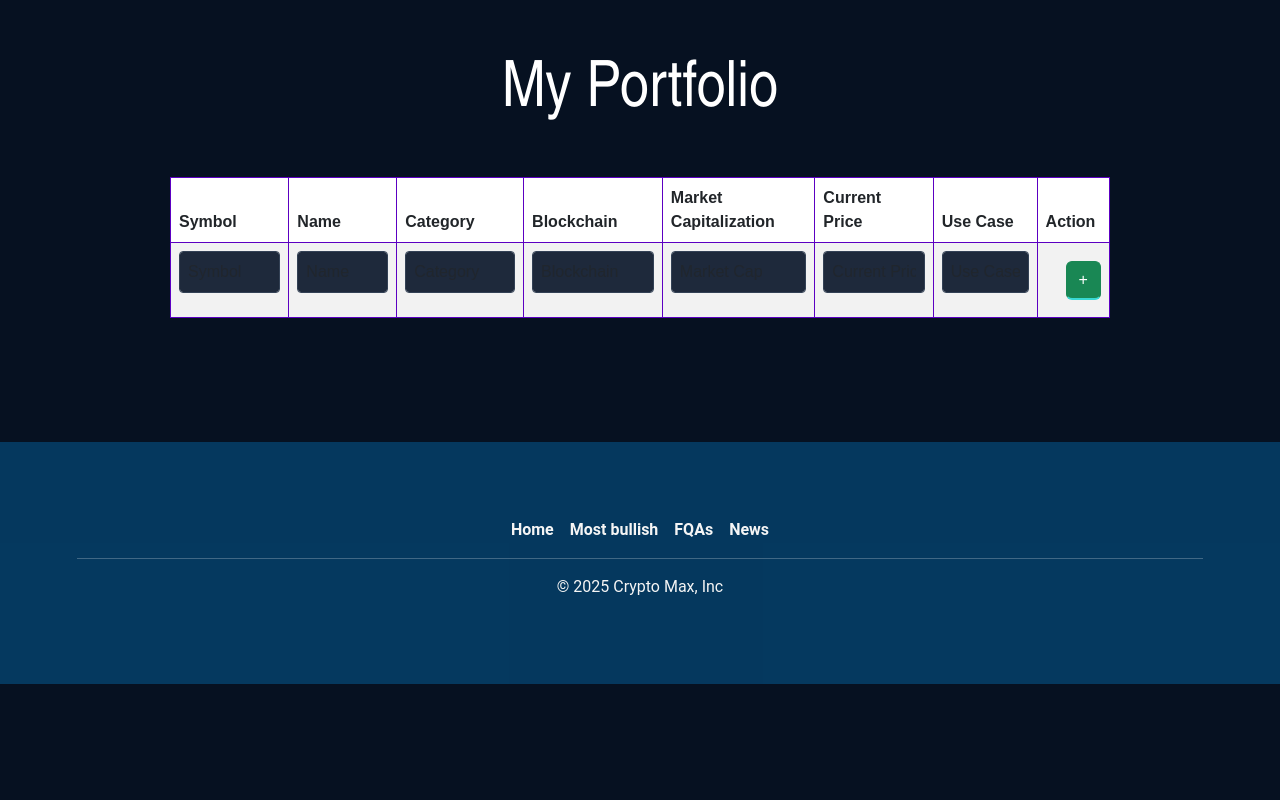
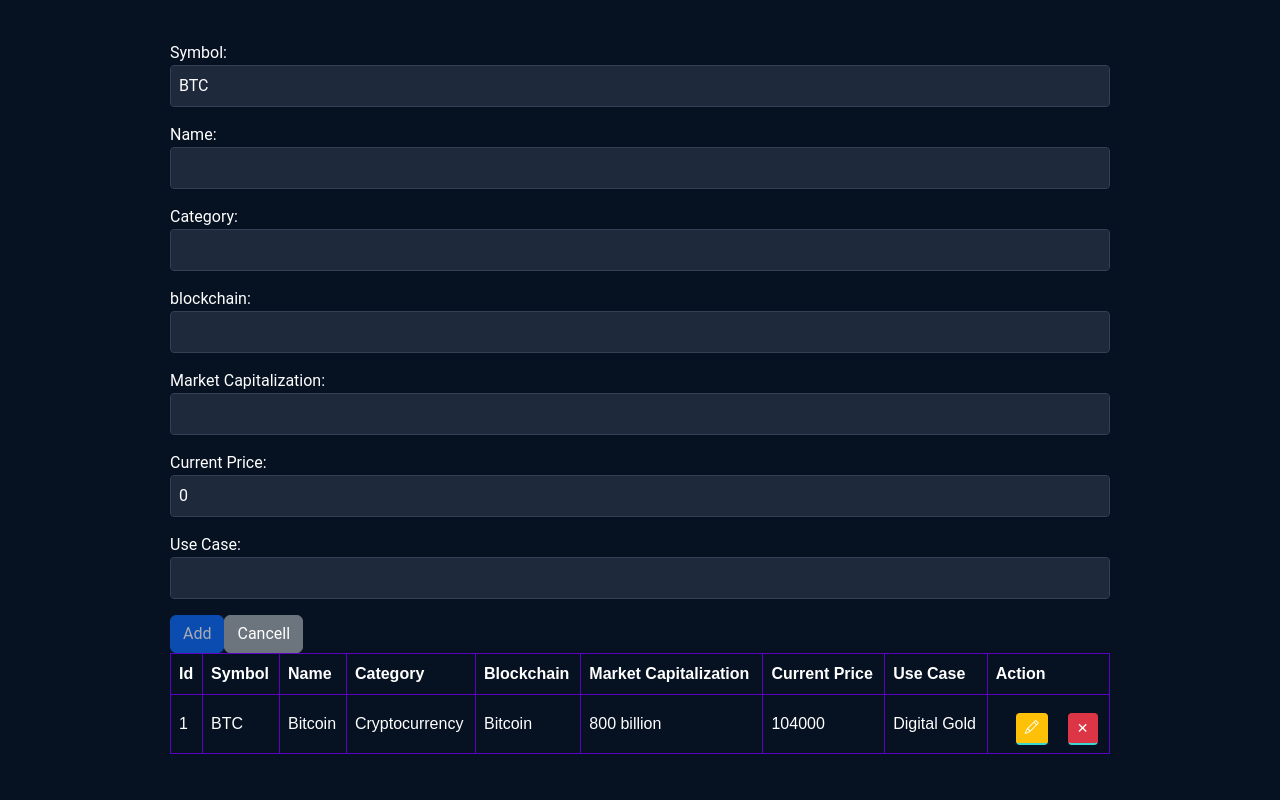
Before and after one commit to maxijulio9/cryptomax-angular, an Angular app: page / in a window 1280 px wide. Shown: the part 2760-3560 px from the top of the page. Before the commit the page ends 3444 px from the top, so only its background shows below. Built offline with nearby package versions, Linux system fonts and the light colour scheme.

Commit message:
WIP: Adding portfolio with template driven

```diff
--- a/src/app/components/portfolio/portfolio.component.html
+++ b/src/app/components/portfolio/portfolio.component.html
@@ -1,3 +1,144 @@
+
+<div *ngFor="let a of criptos">{{ a.name }}</div>
+
+<div class="container">
+  <form #criptoForm="ngForm" (ngSubmit)="onSubmit(criptoForm)">
+    <div class="form-group">
+      <input type="hidden" name="id" [(ngModel)]="selectedCripto.id">
+
+
+      <label for="symbol">Symbol:</label>
+      <input type="text" id="symbol" name="symbol"
+             [(ngModel)]="selectedCripto.symbol" #symbol="ngModel"
+             required class="form-control"
+             [class.is-invalid]="symbol.invalid && symbol.touched">
+      @if (symbol.invalid && symbol.touched) {
+        <div class="invalid-feedback">
+          @if (symbol.errors?.['required']) {
+            The symbol is required. Enter a valid symbol.
+          }
+        </div>
+      }
+
+      <label for="name">Name:</label>
+      <input type="text" id="name" name="name"
+             [(ngModel)]="selectedCripto.name" #name="ngModel"
+             required class="form-control"
+             [class.is-invalid]="name.invalid && name.touched">
+      @if (name.invalid && name.touched) {
+        <div class="invalid-feedback">
+          @if (name.errors?.['required']) {
+            The name is required. Enter a valid name.
+          }
+        </div>
+      }
+
+
+      <label for="category">Category:</label>
+      <input type="text" id="category" name="category"
+             [(ngModel)]="selectedCripto.category" #category="ngModel"
+             required pattern="^\d{7,8}$" class="form-control"
+             [class.is-invalid]="category.invalid && category.touched">
+      @if (category.invalid && category.touched) {
+        <div class="invalid-feedback">
+          @if (category.errors?.['required']) {
+            The category is required.
+          }
+        </div>
+      }
+
+      <label for="blockchain">blockchain:</label>
+      <input type="blockchain" id="blockchain" name="blockchain"
+             [(ngModel)]="selectedCripto.blockchain" #blockchain="ngModel"
+             blockchain class="form-control"
+             [class.is-invalid]="blockchain.invalid && blockchain.touched">
+
+
+
+      <label for="marketCapitalization">Market Capitalization:</label>
+      <input type="text" id="marketCapitalization" name="marketCapitalization"
+             [(ngModel)]="selectedCripto.marketCapitalization" #marketCapitalization="ngModel"
+             required class="form-control"
+             [class.is-invalid]="marketCapitalization.invalid && marketCapitalization.touched">
+      @if (marketCapitalization.invalid && marketCapitalization.touched) {
+        <div class="invalid-feedback">
+          @if (marketCapitalization.errors?.['required']) {
+            The market capitalization is required. Add NN if you don't have it.
+          }
+        </div>
+      }
+
+      <label for="currentPrice">Current Price:</label>
+      <input type="currentPrice" id="currentPrice" name="currentPrice"
+             [(ngModel)]="selectedCripto.currentPrice" #currentPrice="ngModel"
+             required currentPrice class="form-control"
+             [class.is-invalid]="currentPrice.invalid && currentPrice.touched">
+      @if (currentPrice.invalid && currentPrice.touched) {
+        <div class="invalid-feedback">
+          @if (currentPrice.errors?.['required']) {
+            At least add an estimated price if you don't have it.
+          }
+        </div>
+      }
+
+      <label for="useCase">Use Case:</label>
+      <input type="useCase" id="useCase" name="useCase"
+             [(ngModel)]="selectedCripto.useCase" #useCase="ngModel"
+             useCase class="form-control"
+             [class.is-invalid]="useCase.invalid && useCase.touched">
+
+
+      <div class="button-group">
+        <button type="submit" [disabled]="criptoForm.invalid" class="btn btn-primary">
+          @if (selectedCripto.id) {
+            Update
+          } @else {
+            Add
+          }
+        </button>
+        <button type="button" (click)="resetForm(criptoForm)" class="btn btn-secondary">Cancell</button>
+      </div>
+    </div>
+  </form>
+
+  <!-- Students table -->
+  <table>
+    <thead>
+      <tr>
+        <th>Id</th>
+         <th>Symbol</th>
+         <th>Name</th>
+          <th>Category</th>
+          <th>Blockchain</th>
+          <th>Market Capitalization</th>
+          <th>Current Price</th>
+          <th>Use Case</th>
+          <th>Action</th>
+      </tr>
+    </thead>
+    <tbody>
+      @for (a of criptos; track a.id) {
+        <tr>
+          <td>{{ a.id }}</td>
+          <td>{{ a.symbol }}</td>
+          <td>{{ a.name }}</td>
+          <td>{{ a.category }}</td>
+          <td>{{ a.blockchain }}</td>
+          <td>{{ a.marketCapitalization }}</td>
+          <td>{{ a.currentPrice }}</td>
+          <td>{{ a.useCase }}</td>
+          <td>
+            <button (click)="updateCripto(a, criptoForm)" class="btn btn-sm btn-warning"><i class="bi bi-pencil"></i></button>
+            <button (click)="deleteCripto(a.id)" class="btn btn-sm btn-danger"> ✕</button>
+          </td>
+        </tr>
+      }
+    </tbody>
+  </table>
+</div>
+
+<!--
+
 <div class="container">
   <h1>My Portfolio</h1>
 
@@ -119,4 +260,4 @@
       </table>
     </div>
   </form>
-</div>
+</div> -->
--- a/src/app/components/portfolio/portfolio.component.ts
+++ b/src/app/components/portfolio/portfolio.component.ts
@@ -1,14 +1,15 @@
 import { Component } from '@angular/core';
 import { CommonModule } from '@angular/common';
-import { FormsModule } from '@angular/forms';
+import { FormsModule, NgForm } from '@angular/forms';
 
 interface Cripto {
+  id: number;
   symbol: string;
   name: string;
   category: string;
   blockchain: string;
-  marketCap: string;
-  currentPrice: string;
+  marketCapitalization: string;
+  currentPrice: number;
   useCase: string;
 }
 
@@ -20,45 +21,136 @@
   styleUrls: ['./portfolio.component.css']
 })
 export class PortfolioComponent {
-  cryptos: Cripto[] = [];
 
-  newCripto: Cripto = this.resetCripto();
-  editingIndex: number = -1;
 
-  onSubmit() {
-    if (this.editingIndex === -1) {
-      this.cryptos.push({ ...this.newCripto });
-    } else {
-      this.cryptos[this.editingIndex] = { ...this.newCripto };
+
+  criptos: Cripto[] = [
+    {
+    id : 1,
+    symbol: 'BTC',
+    name: 'Bitcoin',
+    category: 'Cryptocurrency',
+    blockchain: 'Bitcoin',
+    marketCapitalization: '800 billion',
+    currentPrice: 104000,
+    useCase: 'Digital Gold',
     }
-    this.newCripto = this.resetCripto();
-    this.editingIndex = -1;
+  ];
+
+
+  selectedCripto: Cripto = {
+    id:0,
+    symbol: 'BTC',
+    name: '',
+    category: '',
+    blockchain: '',
+    marketCapitalization: '',
+    currentPrice: 0,
+    useCase: '',
+    } ;
+
+  constructor() {
+    this.loadCriptos();
   }
 
-  editCripto(index: number) {
-    this.newCripto = { ...this.cryptos[index] };
-    this.editingIndex = index;
+  loadCriptos(): Cripto[]{
+    return this.criptos;
+
   }
 
-  deleteCripto(index: number) {
-    this.cryptos.splice(index, 1);
-    this.cancelEdit();
+
+  onSubmit(form: NgForm) {
+    if (form.valid) {
+      if (this.selectedCripto.id) {
+        this.updateCripto(this.selectedCripto);
+      } else {
+        const newCripto = this.selectedCripto;
+        newCripto.id = this.generateId() ;
+        this.addCripto(newCripto);
+      }
+      this.loadCriptos();
+      this.resetForm(form);
+
+    }
   }
 
-  cancelEdit() {
-    this.newCripto = this.resetCripto();
-    this.editingIndex = -1;
-  }
 
-  private resetCripto(): Cripto {
-    return {
+  resetForm(form: NgForm) {
+    this.selectedCripto = {
+      id:0,
       symbol: '',
       name: '',
       category: '',
       blockchain: '',
-      marketCap: '',
-      currentPrice: '',
+      marketCapitalization: '',
+      currentPrice: 0,
       useCase: '',
     };
   }
-}
+
+
+  deleteCripto(id: number) {
+    this.criptos = this.criptos.filter(cripto => cripto.id !== id);
+  }
+
+  private generateId(): number {
+    return this.criptos.length > 0
+      ? Math.max(...this.criptos.map(a => a.id)) + 1
+      : 1;
+  }
+
+
+  addCripto(newCripto: Cripto) {
+    this.criptos.push(newCripto);
+  }
+
+  updateCripto(cripto: Cripto , form?: NgForm) {
+    const index = this.criptos.findIndex(c => c.id === cripto.id);
+    if (index !== -1) {
+      this.criptos[index] = cripto;
+    }
+  }
+
+
+  // cryptos: Cripto[] = [];
+
+  // newCripto: Cripto = this.resetCripto();
+  // editingIndex: number = -1;
+
+  // onSubmit() {
+  //   if (this.editingIndex === -1) {
+  //     this.cryptos.push({ ...this.newCripto });
+  //   } else {
+  //     this.cryptos[this.editingIndex] = { ...this.newCripto };
+  //   }
+  //   this.newCripto = this.resetCripto();
+  //   this.editingIndex = -1;
+  // }
+
+  // editCripto(index: number) {
+  //   this.newCripto = { ...this.cryptos[index] };
+  //   this.editingIndex = index;
+  // }
+
+  // deleteCripto(index: number) {
+  //   this.cryptos.splice(index, 1);
+  //   this.cancelEdit();
+  // }
+
+  // cancelEdit() {
+  //   this.newCripto = this.resetCripto();
+  //   this.editingIndex = -1;
+  // }
+
+  // private resetCripto(): Cripto {
+  //   return {
+  //     symbol: '',
+  //     name: '',
+  //     category: '',
+  //     blockchain: '',
+  //     marketCap: '',
+  //     currentPrice: '',
+  //     useCase: '',
+  //   };
+  // }
+  }
--- a/src/app/modelo/cripto.ts
+++ b/src/app/modelo/cripto.ts
@@ -1,9 +1,10 @@
 export interface Cripto {
+  id: number;
   symbol: string;
   name: string;
   category: string;
   blockchain: string;
-  marketCap: string;
-  currentPrice: string;
+  marketCapitalization: string;
+  currentPrice: number;
   useCase: string;
 }
```
